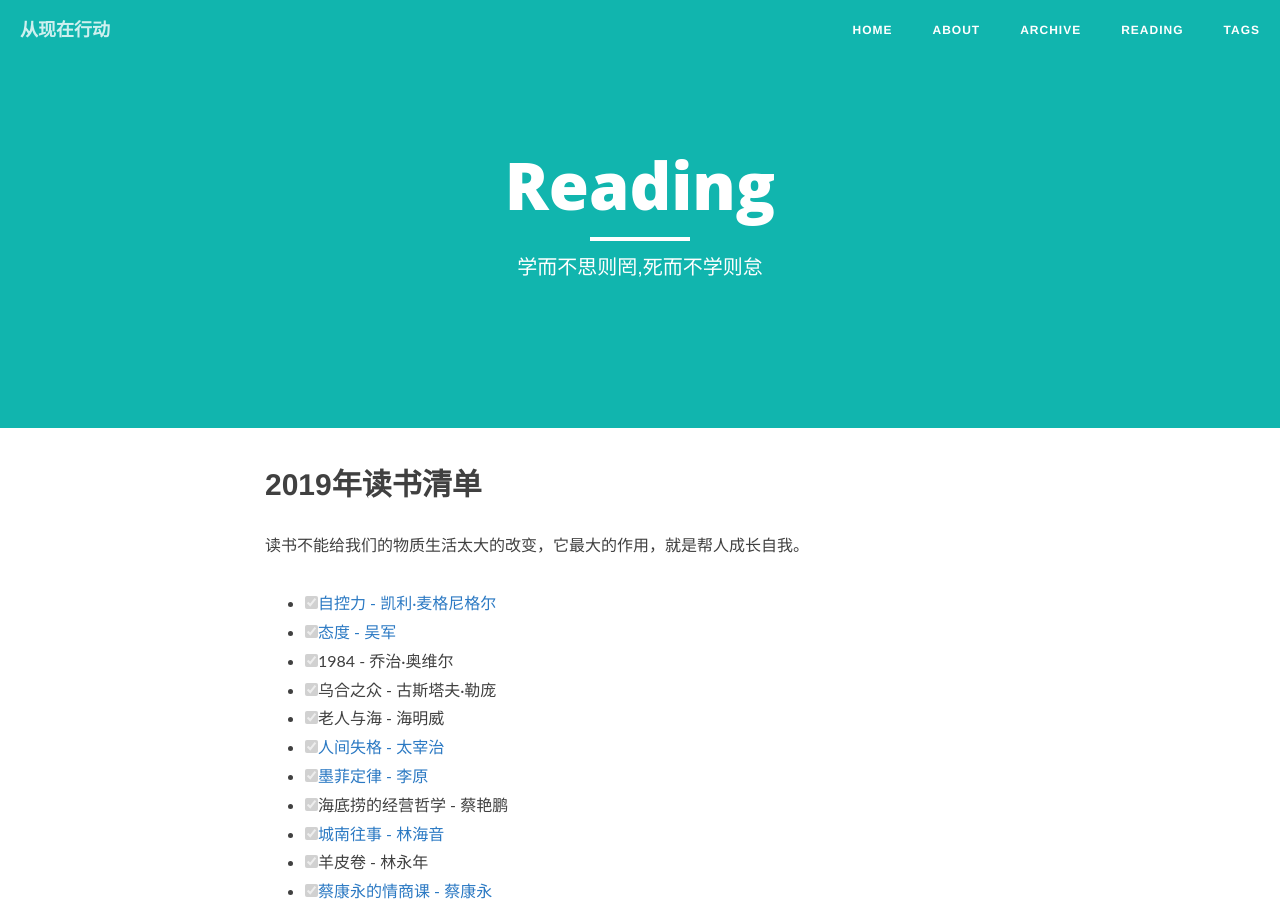
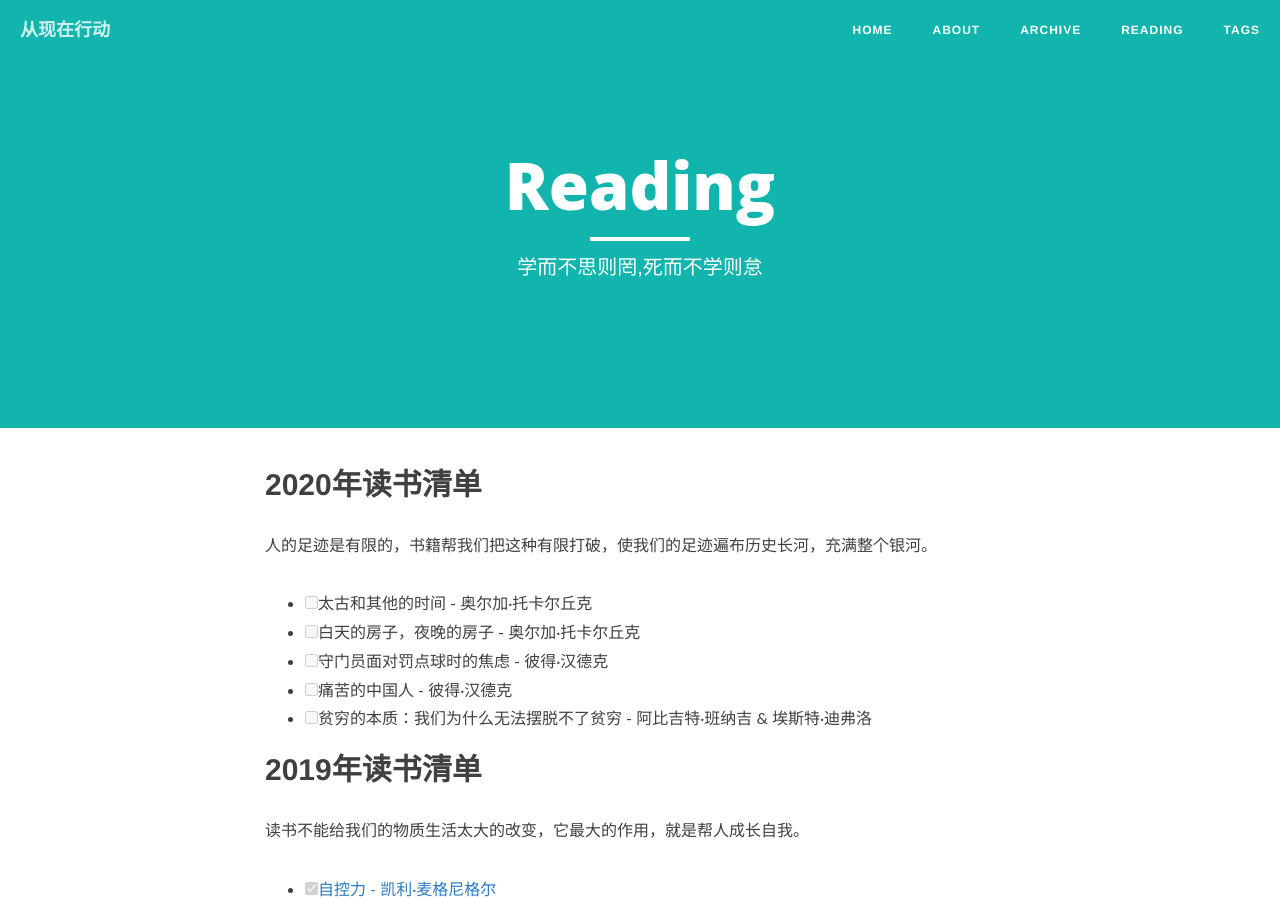
Before and after one commit to sanbuguan/sanbuguan.github.io, a Jekyll site: the page built from reading.md, in a window 1280 px wide and 900 px high. Built offline with Jekyll 4.4.1, drawn with Linux system fonts in a browser that asks for light colours; nearby versions of some CDN libraries.

Commit message:
fix error and update reading

```diff
--- a/reading.md
+++ b/reading.md
@@ -4,6 +4,16 @@ title: "Reading"
 description: "学而不思则罔,死而不学则怠 "
 header-img: "img/semantic.jpg"
 ---
+
+## 2020年读书清单
+
+人的足迹是有限的，书籍帮我们把这种有限打破，使我们的足迹遍布历史长河，充满整个银河。
+
+- [ ] 太古和其他的时间 - 奥尔加·托卡尔丘克
+- [ ] 白天的房子，夜晚的房子 - 奥尔加·托卡尔丘克
+- [ ] 守门员面对罚点球时的焦虑 - 彼得·汉德克
+- [ ] 痛苦的中国人 - 彼得·汉德克
+- [ ] 贫穷的本质：我们为什么无法摆脱不了贫穷 - 阿比吉特·班纳吉 & 埃斯特·迪弗洛
 
 
 ## 2019年读书清单
```
Also changed, not shown: _posts/2019-11-04-PsychologyDevelopment.md (+1 -1 lines).
